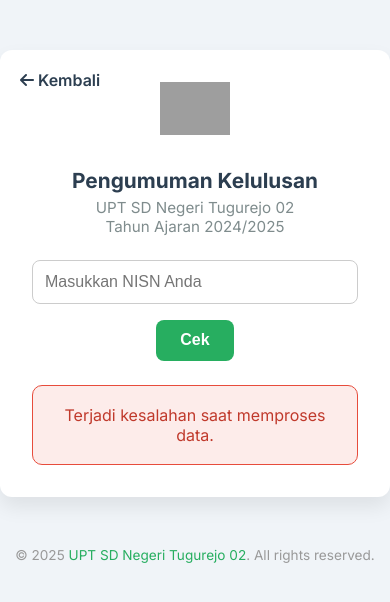
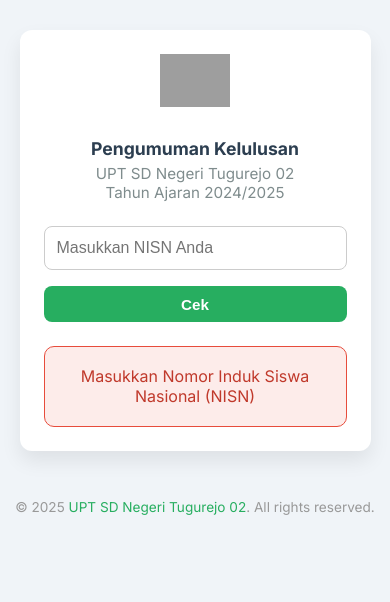
Before and after one commit to hi-reza/Pengumuman-Kelulusan, a plain HTML site: page index.html in a window 390 px wide. Both pictures are taken after a click on the button "Cek". Drawn offline with Linux system fonts and the light colour scheme; no server answers; grey boxes are pictures that could not be loaded.

Commit message:
Update index.html

```diff
--- a/index.html
+++ b/index.html
@@ -7,6 +7,10 @@
   <link href="https://fonts.googleapis.com/css2?family=Inter:wght@400;600;700&display=swap" rel="stylesheet">
   <link rel="stylesheet" href="https://cdnjs.cloudflare.com/ajax/libs/font-awesome/6.4.0/css/all.min.css">
   <style>
+    * {
+      box-sizing: border-box;
+    }
+
     body {
       font-family: 'Inter', sans-serif;
       background: #f0f4f8;
@@ -15,6 +19,7 @@
     }
 
     .container {
+      width: 90%;
       max-width: 400px;
       margin: 50px auto;
       background: #fff;
@@ -50,10 +55,10 @@
       border-radius: 8px;
       border: 1px solid #ccc;
       font-size: 1rem;
-      box-sizing: border-box;
     }
 
     button {
+      width: 100%;
       padding: 0.7rem 1.5rem;
       border: none;
       background-color: #27ae60;
@@ -93,7 +98,6 @@
       border-radius: 8px;
       padding: 0.75rem;
       text-decoration: none;
-      box-sizing: border-box;
     }
 
     .btn-status {
@@ -153,6 +157,22 @@
       color: #27ae60;
       text-decoration: none;
     }
+
+    @media (max-width: 480px) {
+      .container {
+        margin: 30px auto;
+        padding: 1.5rem;
+      }
+
+      h1 {
+        font-size: 1.1rem;
+      }
+
+      .btn-status, .btn-download, button {
+        font-size: 0.95rem;
+        padding: 0.6rem;
+      }
+    }
   </style>
 </head>
 <body>
@@ -179,6 +199,12 @@
       const nisn = document.getElementById("nisn").value.trim();
       const hasil = document.getElementById("hasil");
       const btnKembali = document.getElementById("btn-kembali");
+
+      if (!nisn) {
+        hasil.className = "result error";
+        hasil.innerHTML = "Masukkan Nomor Induk Siswa Nasional (NISN)";
+        return;
+      }
 
       hasil.innerHTML = "<em>Memproses...</em>";
       hasil.className = "result";
```
